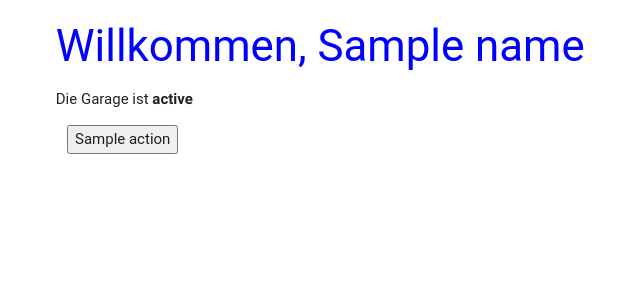
After one commit to rgwch/garage, a Node project: template views/confirm.pug in a window 1280 px wide. The commit adds this page. Shown: the top 300 px of the page, without its empty margins (125-765 px from the left). Run offline with Node 20 templates, Linux system fonts and the light colour scheme; the template is opened without the code that fills it: most values are stand-ins (such as "Sample title", 1, 10 or a date in 2020); some libraries are stand-ins or nearby versions; some web fonts are replaced.

Commit message:
documentation; Get state

```diff
--- a/garage.js
+++ b/garage.js
@@ -1,10 +1,17 @@
-// garage.js
-// http://blog.mgechev.com/2014/02/19/create-https-tls-ssl-application-with-express-nodejs/
+/**
+ *  Garagentor-Fernbedienung mit Raspberry Pi
+ *  (c) 2017 by G. Weirich
+ */
 
 "use strict"
-const pin = 1
+// Pin des piface für den output. pin 1 ist das linke Relais.
+const output_pin = 1
+// pin für den Schalter, der feststellt, ob das Garagentor offen ist
+const input_pin = 0
+// Dauer des simulierten Tastendrucks in Millisekunden
 const time_to_push = 1500
-const realpi = true      // Set to true if running really on the Raspberry Pi (otherwise pfio access is simulated)
+// Damit wir das Programm auf einem normalen PC testen können. Wenn es auf dem echten Pi läuft, true setzen
+const realpi = false
 const fs = require('fs')
 const https = require('https')
 const express = require('express')
@@ -18,23 +25,39 @@ const favicon = require('serve-favicon');
 nconf.file('users.json')
 const app = express()
 let disabled = false;
-let pfio
+
 app.set('view-cache', true)
 app.use(favicon(path.join(__dirname, 'public', 'favicon.ico')));
 app.use(express.static(path.join(__dirname, 'public')));
 
+/*
+  HTTPS-Server erstellen, damit Usernamen und Passwörter verschlüsselt übermittelt werden.
+  Als Zertifikat kann man entweder ein self-signed certificate verwenden
+  (wie hier gezeigt: http://blog.mgechev.com/2014/02/19/create-https-tls-ssl-application-with-express-nodejs/)
+
+  Oder man erstellt ein Zertifikat via letsencrypt, mit "sudo certbot certonly --manual" und kopiert
+  "privkey.pem" nach "key.pem" und "fullchain.pem" nach "cert.pem"
+ */
 https.createServer({
   key: fs.readFileSync('key.pem'),
   cert: fs.readFileSync('cert.pem')
 }, app).listen(2017)
 
+// Auf einem echten Pi ist pfio auf das piface (https://www.npmjs.com/package/piface) gesetzt
+// Auf einem anderen PC wird es einfach mit leeren Funktionen simuliert.
+let pfio
 if (realpi) {
   pfio = require('piface')
   pfio.init()
 } else {
+  let pinstate=1
   pfio = {
     digital_write: function () {
     },
+    digital_read: function (pin) {
+      pinstate = pinstate ? 0 : 1
+      return pinstate
+    }
   }
 }
 
@@ -45,26 +68,54 @@ app.set('view engine', 'pug');
 app.use(bodyParser.json());
 app.use(bodyParser.urlencoded({extended: false}));
 
+// Login-Screen anzeigen
 app.get("/", function (request, response) {
   response.render("garage")
 })
 
-app.post("/*",function(req,resp,next){
-    if(disabled){
-      resp.render("answer",{message:"Sorry, server is paused"})
-    }else{
-      next()
-    }
+/*
+ Check ob der Server inaktiv geschaltet ist
+*/
+app.post("/*", function (req, resp, next) {
+  if (disabled) {
+    resp.render("answer", {message: "Sorry, server is paused"})
+  } else {
+    next()
+  }
 })
 
+/*
+ Nach dem Login-Screen: Aktuellen Zustand des Tors anzeigen, wenn Username udn Passwort stimmen
+ */
 app.post("/garage", function (request, response) {
   let user = request.body.username.toLocaleLowerCase()
   let password = JSON.stringify(hash(request.body.password + salt))
   let valid = nconf.get(user)
   if (valid && valid === password) {
-    pfio.digital_write(pin, 1)
+    let state = pfio.digital_read(input_pin)
+    let action = state == 1 ? "Schliessen" : "Öffnen"
+    response.render("confirm", {
+      name: request.body.username,
+      pwd: request.body.password,
+      status: state == 1 ? "offen" : "geschlossen",
+      action: action
+    })
+  } else {
+    response.render("answer", {message: "Wer bist denn du???"})
+  }
+})
+
+/*
+ "Taste drücken", wenn username und passwort stimmen
+ */
+app.post("/garage/action", function (request, response) {
+  let user = request.body.username.toLocaleLowerCase()
+  let password = JSON.stringify(hash(request.body.password + salt))
+  let valid = nconf.get(user)
+  if (valid && valid === password) {
+    pfio.digital_write(output_pin, 1)
     setTimeout(function () {
-      pfio.digital_write(pin, 0)
+      pfio.digital_write(output_pin, 0)
     }, time_to_push);
 
     response.render("answer", {message: "Auftrag ausgeführt, " + request.body.username})
@@ -73,9 +124,9 @@ app.post("/garage", function (request, response) {
   }
 })
 
-
 /**
- * Add a new user. Master password is required. If no master password exists, it is created
+ * Einen neuen User eintragen. Als letzter Parameter muss das Master-Passwort angegeben werden.
+ * Wenn bisher noch kein Master-Passwort existiert, wird es eingetragen.
  */
 app.get("/adduser/:username/:password/:master", function (req, resp) {
   let master = JSON.stringify(hash(req.params.master + salt))
@@ -96,9 +147,10 @@ app.get("/adduser/:username/:password/:master", function (req, resp) {
 })
 
 /**
- * remove a user. Master password is needed
+ * Einen User löschen. Als letzter Parameter muss das Master-Passwort angegeben werden.
+ * Wenn bisher noch kein Master-Passwort existiert, wird es eingetragen..
  */
-app.get("/remove/:username/:master",function(req,resp){
+app.get("/remove/:username/:master", function (req, resp) {
   let master = JSON.stringify(hash(req.params.master + salt))
   let stored = nconf.get("admin")
   if (!stored) {
@@ -106,30 +158,38 @@ app.get("/remove/:username/:master",function(req,resp){
     stored = master
   }
   if (stored === master) {
-    nconf.set(req.params.username,undefined)
+    nconf.set(req.params.username, undefined)
     nconf.save()
-    resp.render("answer",{message: "ok"})
+    resp.render("answer", {message: "ok"})
   }
 })
 
-app.get("/disable/:master",function(req,resp){
+/**
+ * Server inaktiv schalten. Als Parameter muss das Master-Passwort angegeben werden.
+ * Wenn bisher noch kein Master-Passwort existiert, wird es eingetragen.
+ */
+app.get("/disable/:master", function (req, resp) {
   let master = JSON.stringify(hash(req.params.master + salt))
   let stored = nconf.get("admin")
-  if(stored===master) {
+  if (stored === master) {
     disabled = true
     resp.render("answer", {message: "disabled"})
-  }else{
+  } else {
     resp.render("answer", {message: "Insufficient rights"})
   }
 })
 
-app.get("/enable/:master",function(req,resp){
+/**
+ * Server aktiv schalten.  Als Parameter muss das Master-Passwort angegeben werden.
+ * Wenn bisher noch kein Master-Passwort existiert, wird es eingetragen.
+ */
+app.get("/enable/:master", function (req, resp) {
   let master = JSON.stringify(hash(req.params.master + salt))
   let stored = nconf.get("admin")
-  if(stored===master) {
+  if (stored === master) {
     disabled = false
     resp.render("answer", {message: "enabled"})
-  }else{
+  } else {
     resp.render("answer", {message: "Insufficient rights"})
   }
 })
--- /dev/null
+++ b/views/confirm.pug
@@ -0,0 +1,12 @@
+extends layout.pug
+
+block content
+
+  .container
+    .row
+      h3(style="color:blue") Willkommen, #{name}
+      p Die Garage ist <b>#{status}</b>
+      form.col.s12(method="post" action="/garage/action")
+        input(type="hidden" name="username" value=name)
+        input(type="hidden" name="password" value=pwd)
+        button(type="submit" name="action") #{action}
--- a/views/layout.pug
+++ b/views/layout.pug
@@ -6,7 +6,6 @@ html
     link(href="https://fonts.googleapis.com/icon?family=Material+Icons" rel="stylesheet")
     meta(content="width=device-width, initial-scale=1, minimum-scale=1, maximum-scale=2, user-scalable=0" name="viewport")
     link(rel="apple-touch-icon" href="https://garage.weirich.ch:2017/garage-57x57.png")
-    link(rel="shortcut icon" href="https://garage.weirich.ch:2017/garage-57x57.png")
     link(rel="manifest" href="/manifest.json")
   body
     block content
```
Also changed, not shown: views/bootstrap.pug (deleted, +0 -8 lines), views/garage_bs.pug (deleted, +0 -11 lines), public/manifest.json.
